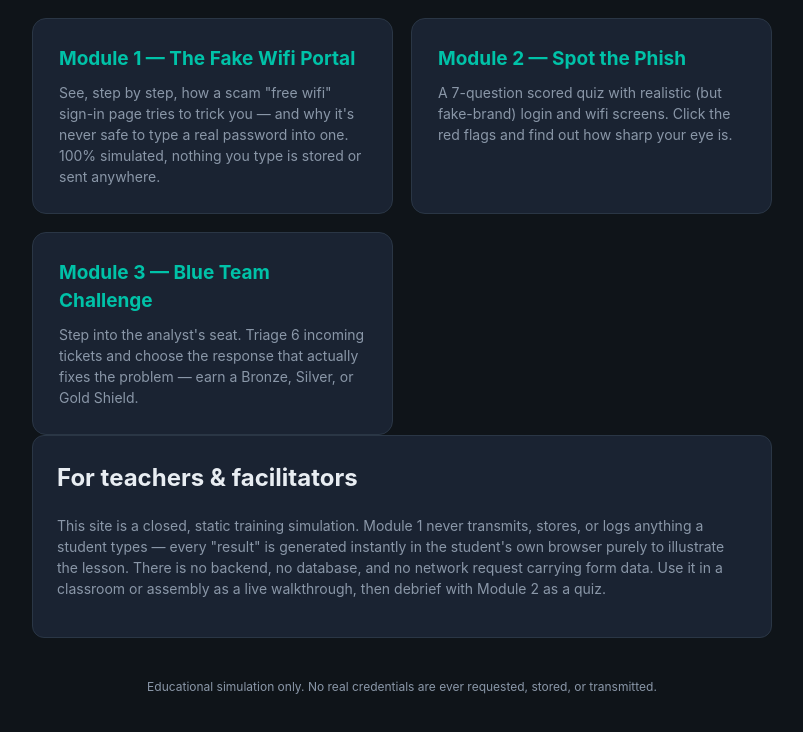
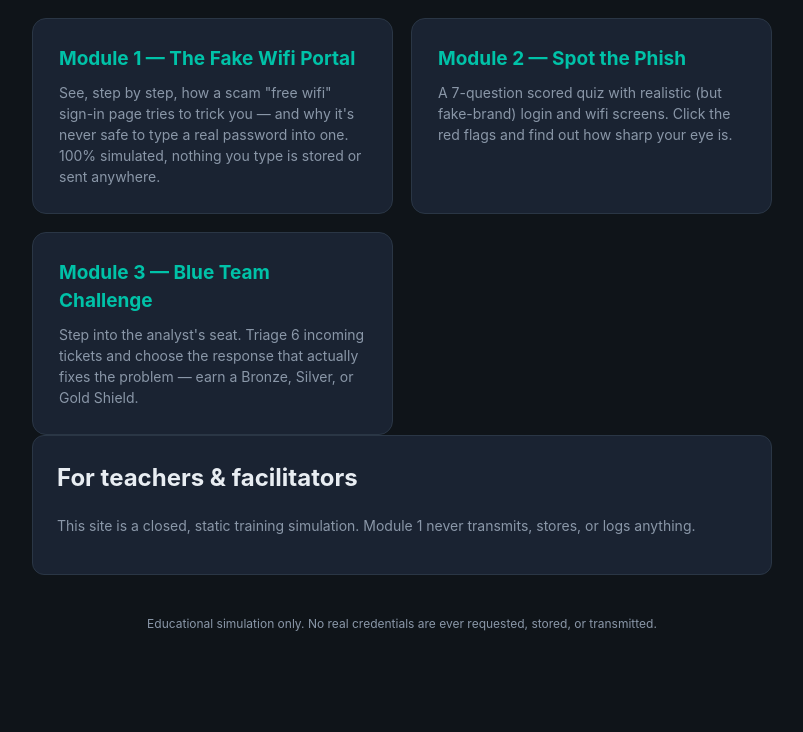
Before and after one commit to Siddharth2334/Cyber-Demo, a plain HTML site: page index.html in a window 1280 px wide. Shown: the part 120-852 px from the top of the page, without its empty margins (238-1041 px from the left). After the commit the page ends 813 px from the top, so only its background shows below. Drawn offline with Linux system fonts and the light colour scheme.

Commit message:
Update index.html

```diff
--- a/index.html
+++ b/index.html
@@ -30,7 +30,7 @@
     <div class="card">
       <h2 style="margin-top:0;">For teachers &amp; facilitators</h2>
       <p style="color:var(--muted); font-size:14px;">
-        This site is a closed, static training simulation. Module 1 never transmits, stores, or logs anything a student types — every "result" is generated instantly in the student's own browser purely to illustrate the lesson. There is no backend, no database, and no network request carrying form data. Use it in a classroom or assembly as a live walkthrough, then debrief with Module 2 as a quiz.
+        This site is a closed, static training simulation. Module 1 never transmits, stores, or logs anything.
       </p>
     </div>
 
```
